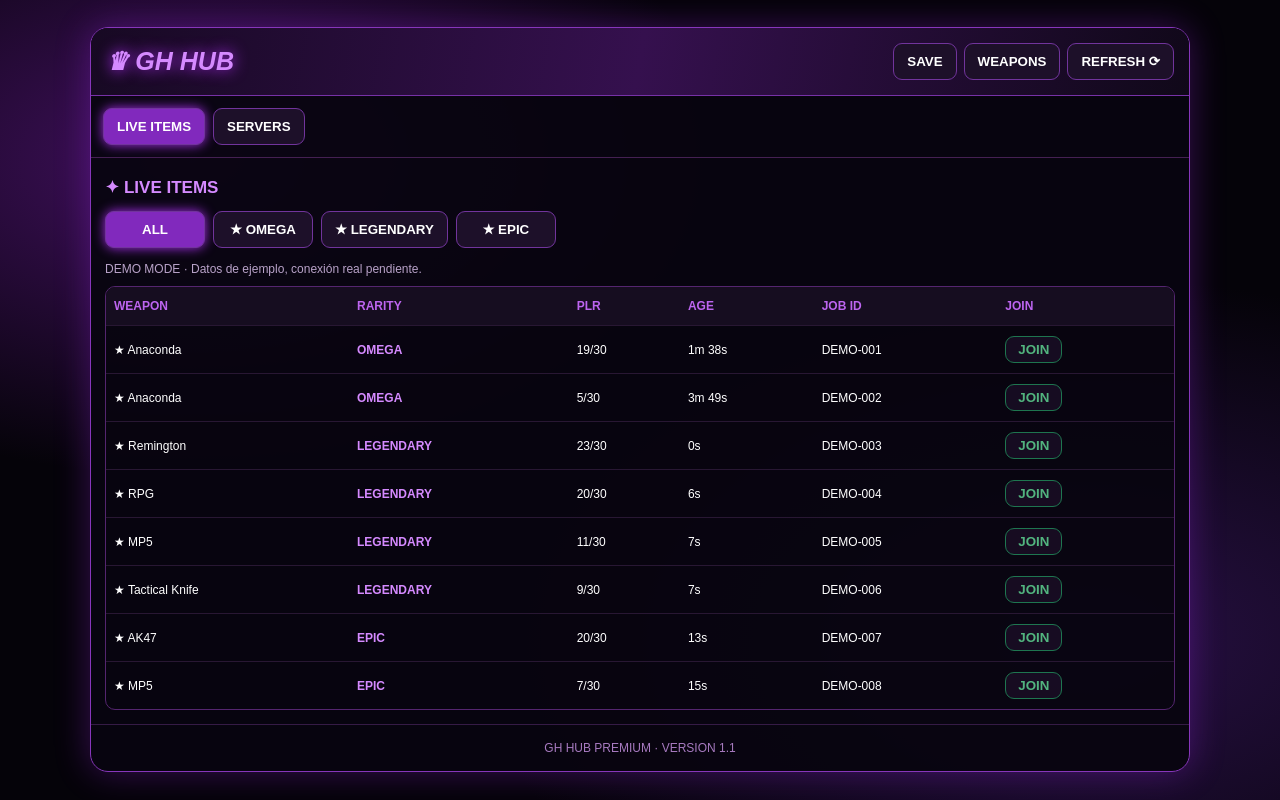
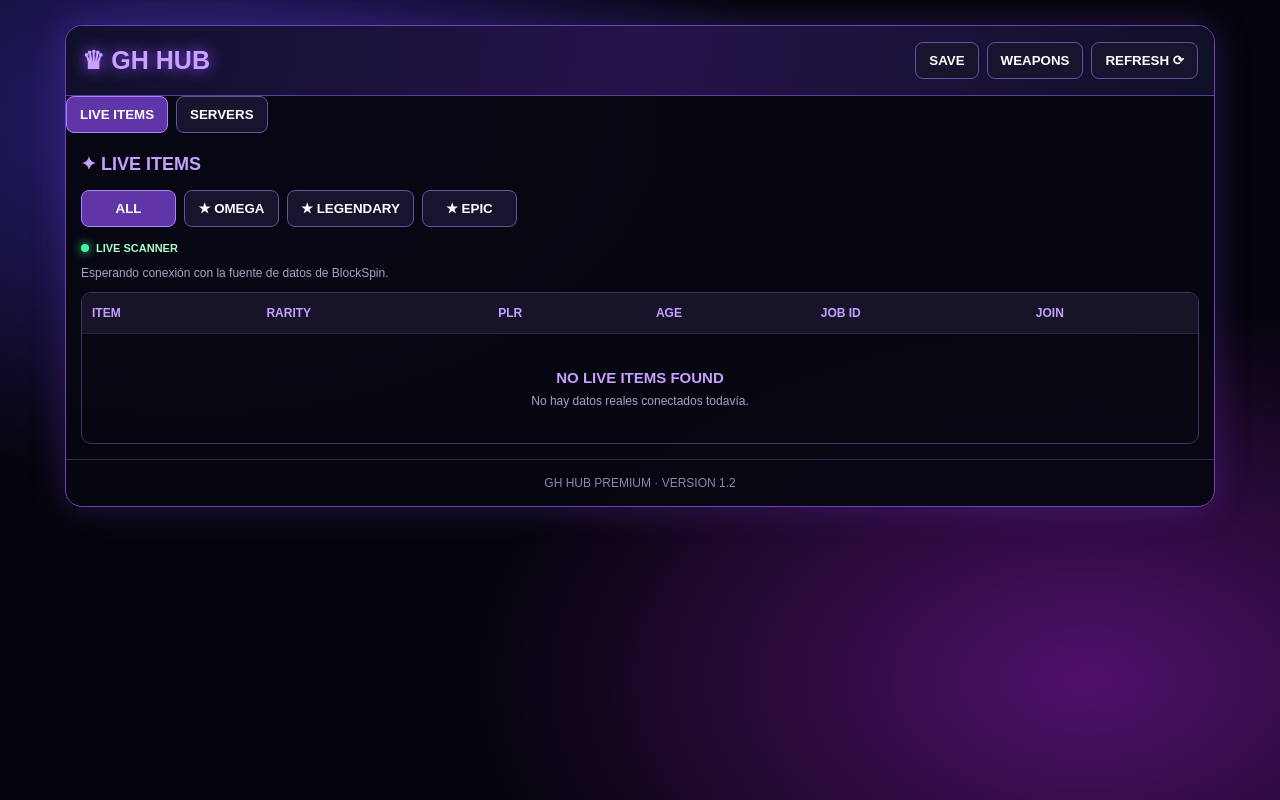
Before and after one commit to gustavo10329/gh-hub-ecosystem-, a plain HTML site: page index.html in a window 1280 px wide. Drawn offline with Linux system fonts and the light colour scheme.

Commit message:
Update index.html

```diff
--- a/index.html
+++ b/index.html
@@ -5,189 +5,76 @@
 <meta charset="UTF-8">
 <meta name="viewport" content="width=device-width, initial-scale=1.0">
 <title>GH HUB PREMIUM</title>
-
 <style>
 *{box-sizing:border-box}
-
 body{
- margin:0;
- min-height:100vh;
- background:
- radial-gradient(ellipse at 15% 20%,#41105e 0,transparent 35%),
- radial-gradient(ellipse at 85% 80%,#281044 0,transparent 40%),
- #050309;
- color:white;
+ margin:0;padding:10px;min-height:100vh;color:white;
  font-family:Arial,sans-serif;
- padding:12px;
+ background:radial-gradient(ellipse at 15% 15%,#282078 0,transparent 38%),
+ radial-gradient(ellipse at 85% 85%,#50106b 0,transparent 40%),#05040c;
 }
-
 .app{
- max-width:1100px;
- margin:15px auto;
- border:1px solid #8736bb;
- border-radius:18px;
- overflow:hidden;
- background:rgba(8,5,15,.94);
- box-shadow:0 0 35px #9c28e855;
+ max-width:1150px;margin:15px auto;overflow:hidden;
+ border:1px solid #6945b9;border-radius:17px;
+ background:rgba(7,7,17,.96);
+ box-shadow:0 0 35px #7339c955;
 }
-
 header{
- display:flex;
- align-items:center;
- justify-content:space-between;
- gap:10px;
- padding:15px;
- background:linear-gradient(100deg,#170923,#35104e,#100819);
- border-bottom:1px solid #7731a7;
- flex-wrap:wrap;
+ display:flex;align-items:center;justify-content:space-between;
+ gap:12px;flex-wrap:wrap;padding:16px;
+ background:linear-gradient(100deg,#10102b,#25134b,#101027);
+ border-bottom:1px solid #59419b;
 }
-
-.logo{
- color:#d58aff;
- font-size:25px;
- font-weight:900;
- font-style:italic;
- text-shadow:0 0 15px #b52dff;
+.logo{color:#c7a2ff;font-size:25px;font-weight:900;text-shadow:0 0 15px #934cff}
+.actions,.tabs,.filters{display:flex;flex-wrap:wrap;gap:8px}
+button{
+ cursor:pointer;color:white;background:#17152e;
+ border:1px solid #6550a0;border-radius:8px;
+ padding:10px 13px;font-weight:bold;
 }
-
-.actions{display:flex;gap:7px;flex-wrap:wrap}
-
-button{
- cursor:pointer;
- color:white;
- background:#1d1029;
- border:1px solid #71349c;
- border-radius:9px;
- padding:10px 13px;
- font-weight:bold;
+button:hover{background:#50328b}
+.tab.active,.filter.active{background:#6035a8;border-color:#ae82ff}
+.content{padding:15px}
+h2{margin:5px 0 15px;color:#c6a0ff;font-size:18px}
+.filters{margin-bottom:15px}
+.filter{min-width:95px}
+.status{color:#aaa1c5;font-size:12px;margin:12px 0}
+.live{
+ display:flex;align-items:center;gap:7px;
+ color:#a8ffc8;font-size:11px;font-weight:bold;
 }
-
-button:hover{background:#542078}
-
-.tabs{
- display:flex;
- gap:8px;
- padding:12px;
- border-bottom:1px solid #442052;
-}
-
-.tab.active,.filter.active{
- background:#8129bd;
- box-shadow:0 0 12px #a42de7;
-}
-
-.content{padding:14px}
-
-h2{
- color:#d58aff;
- font-size:17px;
- margin:5px 0 13px;
-}
-
-.filters{
- display:flex;
- gap:8px;
- flex-wrap:wrap;
- margin-bottom:14px;
-}
-
-.filter{min-width:100px}
-
-.table-wrap{
- overflow-x:auto;
- border:1px solid #54256f;
- border-radius:10px;
-}
-
-table{
- width:100%;
- min-width:720px;
- border-collapse:collapse;
- font-size:12px;
-}
-
-th{
- color:#bd65f0;
- background:#160d20;
- padding:12px 8px;
- text-align:left;
-}
-
-td{
- padding:10px 8px;
- border-top:1px solid #281733;
- white-space:nowrap;
-}
-
-tr:hover{background:#20112e}
-
-.rarity{
- color:#d58aff;
- font-weight:bold;
-}
-
-.join{
- color:#72ffae;
- border-color:#28a66b;
- padding:5px 12px;
-}
-
-.join:disabled{
- opacity:.7;
- cursor:not-allowed;
-}
-
-.status{
- color:#b9a3c9;
- font-size:12px;
- margin:10px 0;
-}
-
-.panel{
- background:#130c1d;
- border:1px solid #54256f;
- border-radius:12px;
- padding:16px;
- margin-top:12px;
-}
-
+.dot{width:8px;height:8px;border-radius:50%;background:#42f59b;box-shadow:0 0 10px #42f59b}
+.table-wrap{overflow-x:auto;border:1px solid #403366;border-radius:10px}
+table{width:100%;min-width:740px;border-collapse:collapse;font-size:12px}
+th{padding:13px 10px;text-align:left;color:#c6a0ff;background:#171329}
+td{padding:13px 10px;border-top:1px solid #29213e;white-space:nowrap}
+.empty{padding:35px 15px;text-align:center;color:#aaa1c5}
+.empty strong{display:block;margin-bottom:8px;color:#c6a0ff;font-size:15px}
+.panel{padding:17px;margin-top:12px;border:1px solid #403366;border-radius:11px;background:#111023}
+.panel h3{color:#c6a0ff}
 .hidden{display:none}
-
-footer{
- text-align:center;
- color:#a77ac0;
- padding:16px;
- border-top:1px solid #351b46;
- font-size:12px;
-}
-
+footer{padding:16px;text-align:center;color:#8f83ad;border-top:1px solid #30264d;font-size:12px}
 @media(max-width:550px){
- body{padding:5px}
- .logo{font-size:21px}
- header{padding:12px}
- button{padding:9px;font-size:11px}
- .content{padding:9px}
+ body{padding:5px}header{padding:12px}.logo{font-size:21px}
+ button{padding:9px;font-size:11px}.content{padding:10px}
 }
 </style>
 </head>
-
 <body>
 <div class="app">
 
 <header>
  <div class="logo">♛ GH HUB</div>
  <div class="actions">
-  <button onclick="showMessage('Guardado pendiente de conexión.')">SAVE</button>
-  <button onclick="showMessage('WEAPONS: apartado visual.')">WEAPONS</button>
+  <button onclick="saveItems()">SAVE</button>
+  <button onclick="openTab('weapons')">WEAPONS</button>
   <button onclick="refreshItems()">REFRESH ⟳</button>
  </div>
 </header>
 
 <div class="tabs">
- <button class="tab active" id="liveTab"
- onclick="openTab('live')">LIVE ITEMS</button>
- <button class="tab" id="serverTab"
- onclick="openTab('servers')">SERVERS</button>
+ <button class="tab active" id="liveTab" onclick="openTab('live')">LIVE ITEMS</button>
+ <button class="tab" id="serverTab" onclick="openTab('servers')">SERVERS</button>
 </div>
 
 <div class="content" id="livePage">
@@ -200,15 +87,14 @@ footer{
   <button class="filter" onclick="filterItems('EPIC',this)">★ EPIC</button>
  </div>
 
- <p class="status" id="status">
-  DEMO MODE · Datos de ejemplo, conexión real pendiente.
- </p>
+ <div class="live"><span class="dot"></span> LIVE SCANNER</div>
+ <p class="status" id="status">Esperando conexión con la fuente de datos de BlockSpin.</p>
 
  <div class="table-wrap">
   <table>
    <thead>
     <tr>
-    <th>WEAPON</th>
+     <th>ITEM</th>
      <th>RARITY</th>
      <th>PLR</th>
      <th>AGE</th>
@@ -216,7 +102,12 @@ footer{
      <th>JOIN</th>
     </tr>
    </thead>
-  <tbody id="items"></tbody>
+   <tbody id="items">
+    <tr><td colspan="6" class="empty">
+     <strong>NO LIVE ITEMS FOUND</strong>
+     No hay datos reales conectados todavía.
+    </td></tr>
+   </tbody>
   </table>
  </div>
 </div>
@@ -225,80 +116,61 @@ footer{
  <h2>✦ PUBLIC SERVERS</h2>
  <div class="panel">
   <h3>SERVER BROWSER</h3>
-  <p class="status">
-   La conexión con los servidores públicos todavía está pendiente.
-  </p>
+  <p class="status">La conexión con los servidores públicos está pendiente.</p>
   <p>Jugadores: --</p>
   <p>Espacios disponibles: --</p>
-  <button onclick="showMessage('Conexión de servidores pendiente.')">
-   REFRESH SERVERS ⟳
-  </button>
+  <button onclick="refreshServers()">REFRESH SERVERS ⟳</button>
  </div>
 </div>
 
-<footer>
- GH HUB PREMIUM · VERSION 1.1
-</footer>
+<div class="content hidden" id="weaponsPage">
+ <h2>✦ WEAPONS</h2>
+ <div class="panel">
+  <p class="status">Los objetos se mostrarán cuando exista una fuente real de datos.</p>
+ </div>
+</div>
 
+<footer>GH HUB PREMIUM · VERSION 1.2</footer>
 </div>
 
 <script>
-const demoItems=[
- {name:"Anaconda",rarity:"OMEGA",players:"19/30",age:"1m 38s",id:"DEMO-001"},
- {name:"Anaconda",rarity:"OMEGA",players:"5/30",age:"3m 49s",id:"DEMO-002"},
- {name:"Remington",rarity:"LEGENDARY",players:"23/30",age:"0s",id:"DEMO-003"},
- {name:"RPG",rarity:"LEGENDARY",players:"20/30",age:"6s",id:"DEMO-004"},
- {name:"MP5",rarity:"LEGENDARY",players:"11/30",age:"7s",id:"DEMO-005"},
- {name:"Tactical Knife",rarity:"LEGENDARY",players:"9/30",age:"7s",id:"DEMO-006"},
- {name:"AK47",rarity:"EPIC",players:"20/30",age:"13s",id:"DEMO-007"},
- {name:"MP5",rarity:"EPIC",players:"7/30",age:"15s",id:"DEMO-008"}
-];
+let currentFilter="ALL";
 
-function renderItems(filter="ALL"){
- const tbody=document.getElementById("items");
- tbody.innerHTML="";
+function openTab(tab){
+ const pages={
+  live:"livePage",
+  servers:"serversPage",
+  weapons:"weaponsPage"
+ };
 
- demoItems
- .filter(item=>filter==="ALL"||item.rarity===filter)
- .forEach(item=>{
-  const tr=document.createElement("tr");
-  tr.innerHTML=`
-   <td>★ ${item.name}</td>
-   <td class="rarity">${item.rarity}</td>
-   <td>${item.players}</td>
-   <td>${item.age}</td>
-   <td>${item.id}</td>
-   <td><button class="join" disabled>JOIN</button></td>
-  `;
-  tbody.appendChild(tr);
+ Object.values(pages).forEach(id=>{
+  document.getElementById(id).classList.add("hidden");
  });
+
+ document.getElementById(pages[tab]).classList.remove("hidden");
+
+ document.getElementById("liveTab").classList.toggle("active",tab==="live");
+ document.getElementById("serverTab").classList.toggle("active",tab==="servers");
 }
 
 function filterItems(rarity,button){
- document.querySelectorAll(".filter")
- .forEach(b=>b.classList.remove("active"));
+ currentFilter=rarity;
+ document.querySelectorAll(".filter").forEach(b=>b.classList.remove("active"));
  button.classList.add("active");
- renderItems(rarity);
-}
-
-function openTab(tab){
- const live=tab==="live";
- document.getElementById("livePage").classList.toggle("hidden",!live);
- document.getElementById("serversPage").classList.toggle("hidden",live);
- document.getElementById("liveTab").classList.toggle("active",live);
- document.getElementById("serverTab").classList.toggle("active",!live);
-}
-
-function showMessage(message){
- document.getElementById("status").textContent=message;
 }
 
 function refreshItems(){
- showMessage("Actualización pendiente: todavía no hay conexión de datos reales.");
+ document.getElementById("status").textContent=
+ "Esperando conexión: todavía no hay una fuente de objetos en vivo.";
 }
 
-renderItems();
+function refreshServers(){
+ alert("La conexión de servidores todavía está pendiente.");
+}
+
+function saveItems(){
+ alert("La función SAVE estará disponible cuando conectemos los datos reales.");
+}
 </script>
-
 </body>
 </html>
```
Lines whose indentation alone changed are shown as unchanged.
